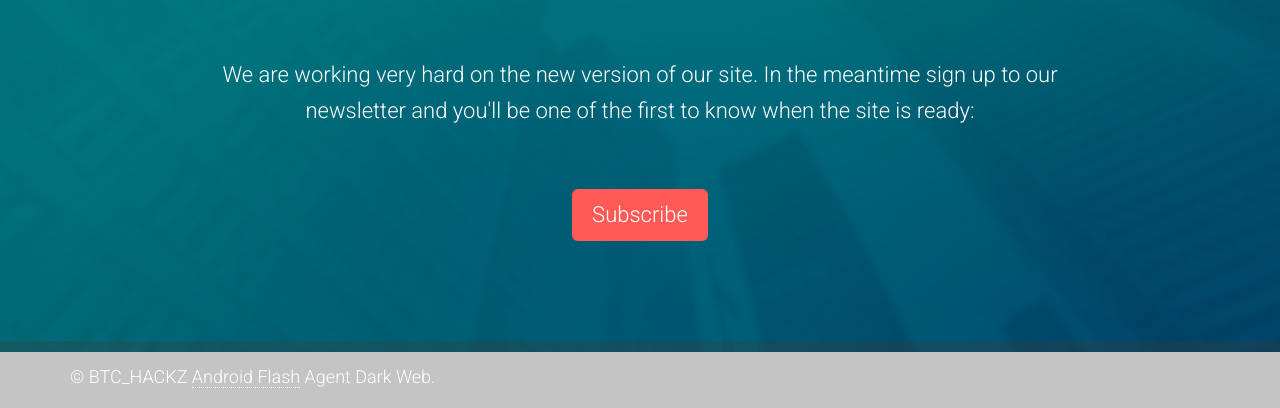
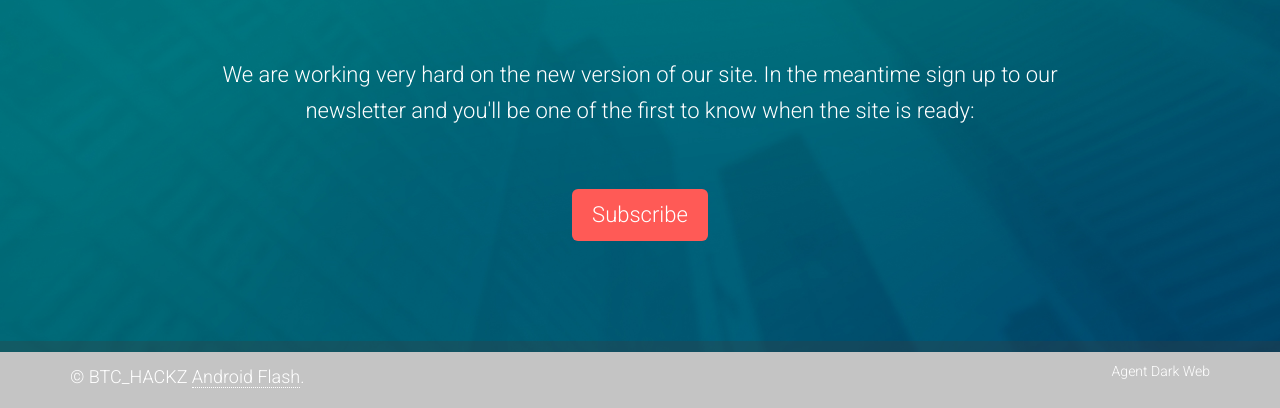
Before and after one commit to androidflashbtc/flash-btc, a plain HTML site: page index.html in a window 1280 px wide. Shown: the part 448-856 px from the top of the page. Drawn offline with Linux system fonts and the light colour scheme.

Commit message:
Update index.html

```diff
--- a/index.html
+++ b/index.html
@@ -83,9 +83,13 @@
         <footer>
 	        <div class="container">
 	            <div class="row">
-	                <div class="col-sm-12 footer-copyright">
-	                    <p>&copy; BTC_HACKZ <a href="https://androidflashbtc.github.io/flash-btc/">Android Flash</a> Agent Dark Web.</p>
+	                <div class="col-sm-7 footer-copyright">
+	                    <p>&copy; BTC_HACKZ <a href="https://androidflashbtc.github.io/flash-btc/">Android Flash</a>.</p>
 	                </div>
+	                <div class="col-sm-5 footer-social">
+				Agent Dark Web
+			</div>
+
 	            </div>
 	        </div>
         </footer>
```
